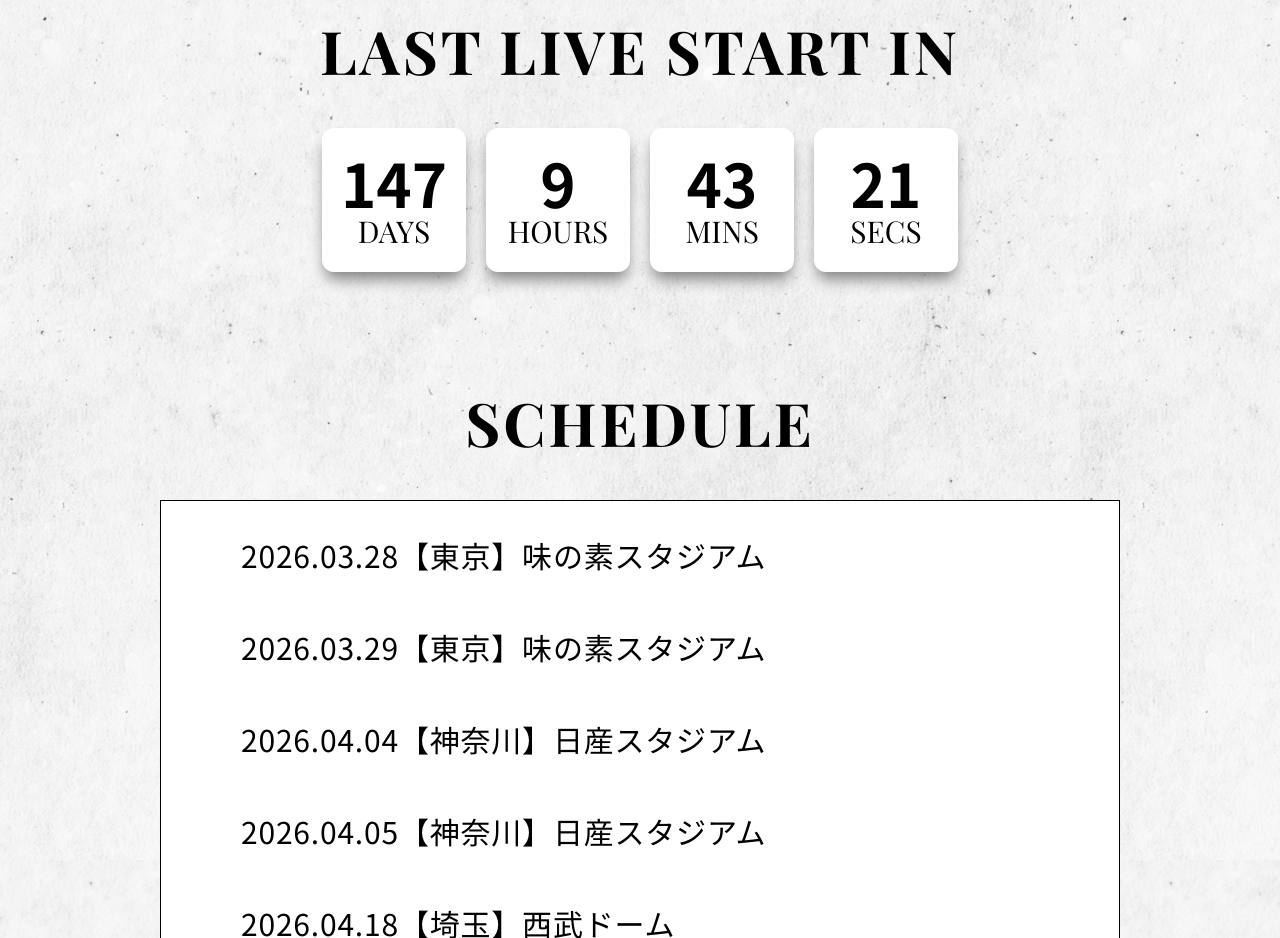
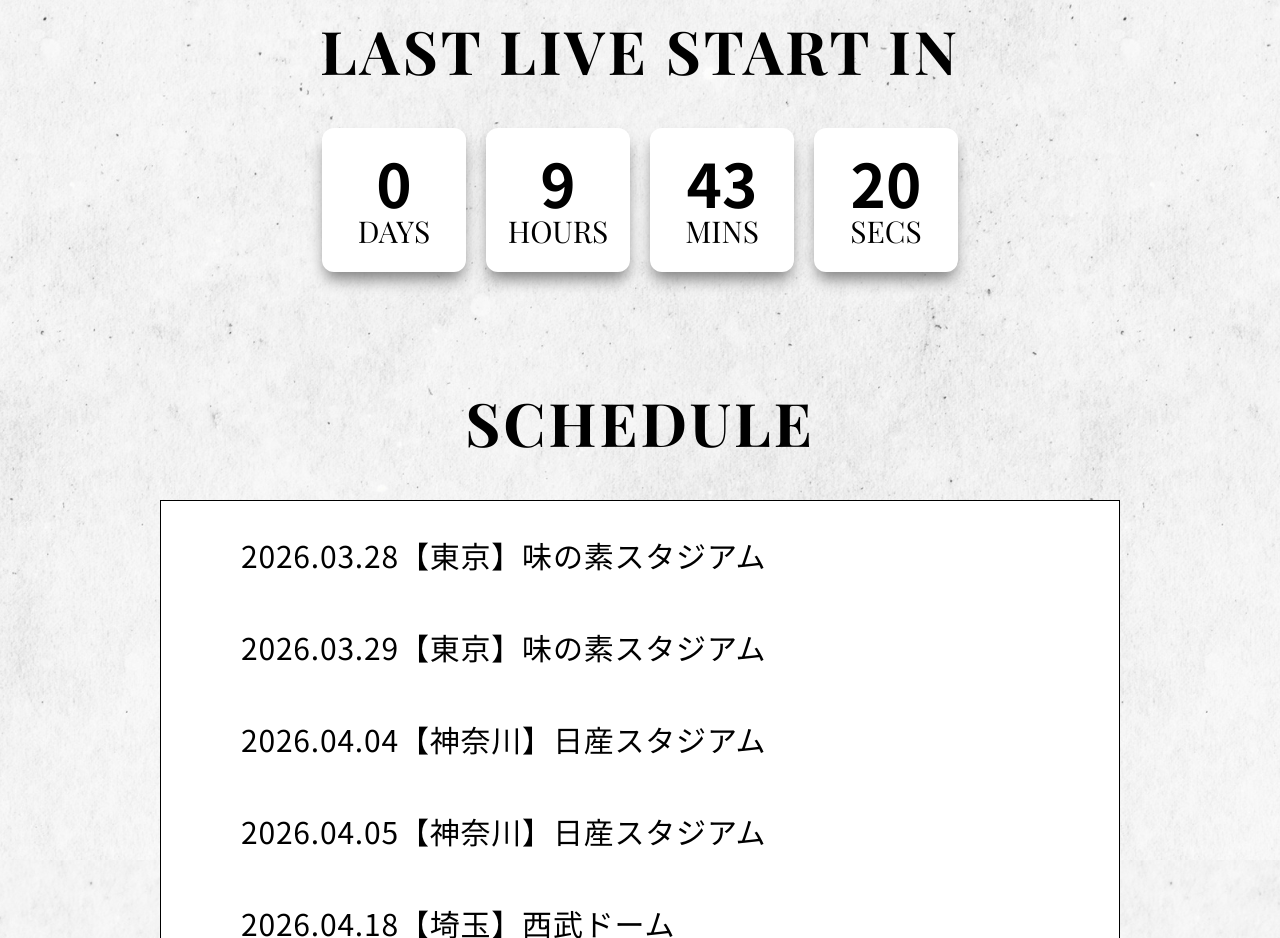
Before and after one commit to kotoaaa0327/my-react-project, a React (Vite) app in the folder frontend/: page / in a window 1280 px wide. Shown: the part 1060-1998 px from the top of the page. Built offline with nearby package versions, Linux system fonts and the light colour scheme; no server answers; a web font is replaced by a local one.

Commit message:
タイマー修正

```diff
--- a/frontend/src/components/Countdown.tsx
+++ b/frontend/src/components/Countdown.tsx
@@ -2,12 +2,29 @@
 
 import { useState, useEffect } from "react";
 
-const now = new Date();
+const Countdown: React.FC = () => {
 
-const Countdown: React.FC = () => {
-  const startLiveDate = new Date("2026-03-28");
+  const countdownEnv = import.meta.env.VITE_COUNTDOWN_END;
+
+  const endDate = countdownEnv
+    ? new Date(countdownEnv)
+    : new Date(new Date().setHours(23, 59, 59, 999));
+
+  if (isNaN(endDate.getTime())) {
+    console.error("Countdown target date is invalid:", countdownEnv);
+  }
+
+  // const targetDate = import.meta.env.VITE_COUNTDOWN_END as string;
+  // console.log("targetDate:", targetDate);
+
+  // const endDate = new Date(targetDate);
+  // if (isNaN(endDate.getTime())) {
+  //   console.error("Countdown target date is invalid:", targetDate);
+  //   // fallback に今日の日付などを設定してエラーを防ぐ
+  // }
+
   const [timeLeft, setTimeLeft] = useState(
-    startLiveDate.getTime() - Date.now()
+    endDate.getTime() - Date.now()
   );
 
   //日時計算
@@ -18,10 +35,10 @@ const Countdown: React.FC = () => {
 
   useEffect(() => {
     const timer = setInterval(() => {
-      setTimeLeft(startLiveDate.getTime() - Date.now());
+      setTimeLeft(endDate.getTime() - Date.now());
     }, 1000);
     return () => clearInterval(timer);
-  }, [startLiveDate]);
+  }, [endDate]);
 
   return (
     <div className=" text-center py-10">
```
